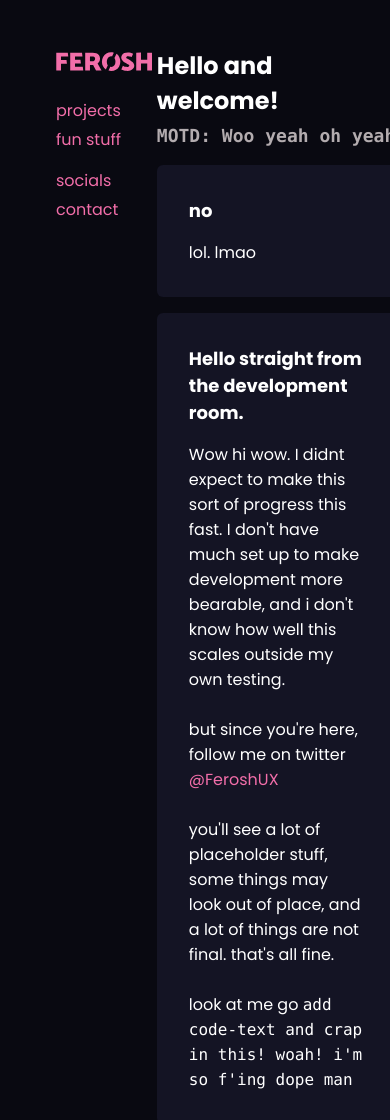
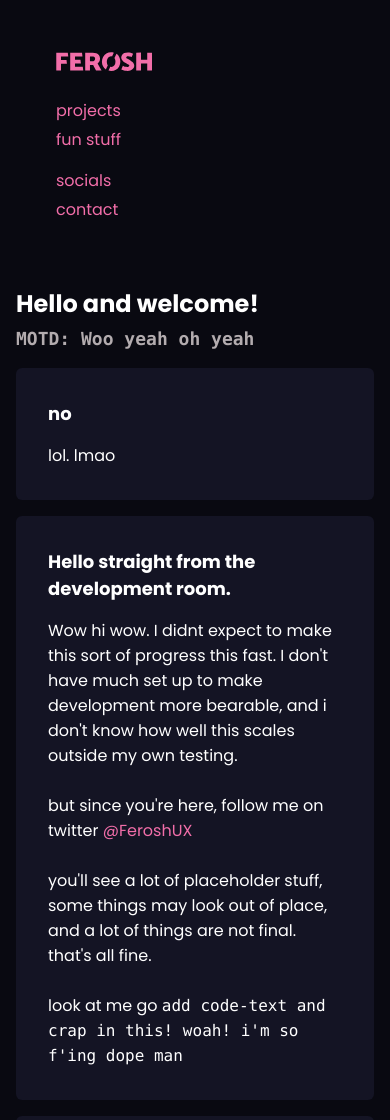
Before and after one commit to FeroshUX/FeroshUX.github.io, a plain HTML site: page index.html in a window 390 px wide. Shown: the top 1120 px of the page. Drawn offline with Linux system fonts and the light colour scheme.

Commit message:
FEAT: mobile support

```diff
--- a/index.css
+++ b/index.css
@@ -6,6 +6,7 @@ html, body {
     padding: 0;
     color: white;
     font-family: 'Poppins', sans-serif;
+    display: flex;
 }
 
 h1, h2, h3, h4, h5, h6 {
@@ -207,3 +208,15 @@ h1, h2, h3, h4, h5, h6 {
   .ferosh-logo {
       width: 6rem;
   }
+
+  @media(max-width:715px),(orientation:portrait) and (pointer:coarse) {
+    .app-wrapper {
+     margin:1rem;
+     flex-direction:column;
+     align-items:stretch
+    }
+
+    .sidebar-menu-item {
+        align-items: center;
+       }
+}
```
